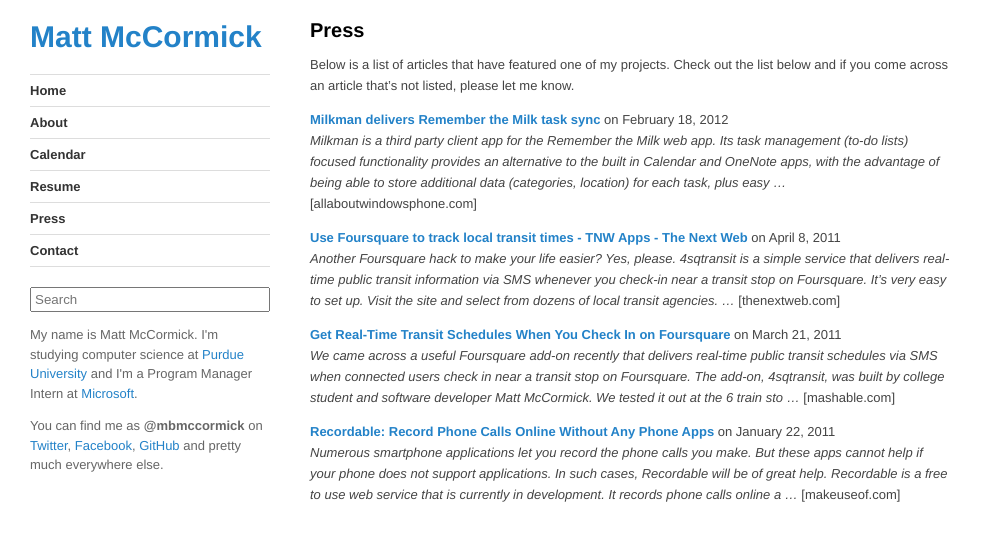
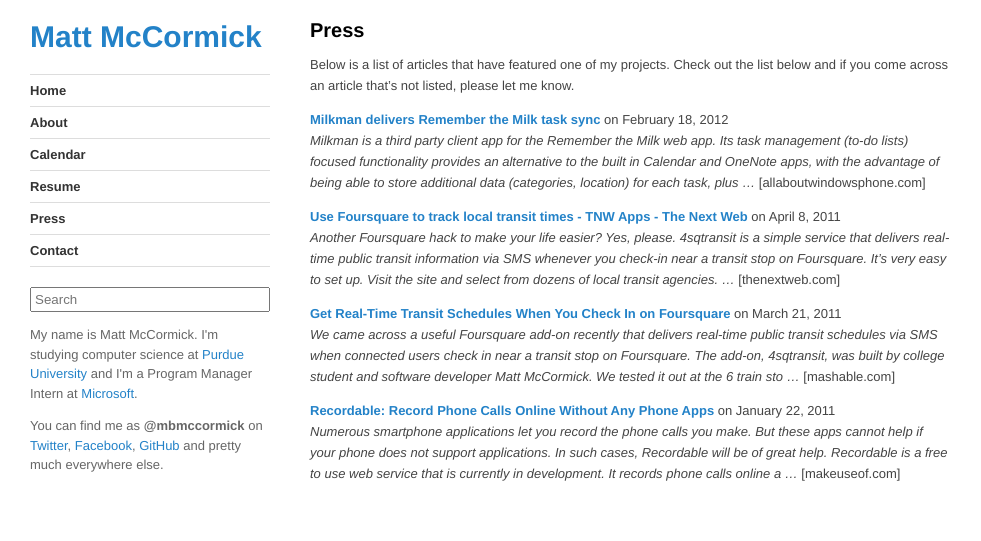
Before and after one commit to mbmccormick/mbmccormick.github.io, a Jekyll site: the page built from press/index.md, in a window 1280 px wide. Shown: the top 541 px of the page, without its empty margins (0-981 px from the left). Built offline with Jekyll 4.4.1, drawn with Linux system fonts in a browser that asks for light colours; Markdown is read by kramdown in place of the engine named in the settings.

Commit message:
Update press/index.md

```diff
--- a/press/index.md
+++ b/press/index.md
@@ -6,7 +6,7 @@
 Below is a list of articles that have featured one of my projects. Check out the list below and if you come across an article that's not listed, please let me know.
 
 <b><a href="http://allaboutwindowsphone.com/flow/item/14261_Milkman_delivers_Remember_the_.php" target="_blank">Milkman delivers Remember the Milk task sync</a></b> on February 18, 2012
-<i>Milkman is a third party client app for the Remember the Milk web app. Its task management (to-do lists) focused functionality provides an alternative to the built in Calendar and OneNote apps, with the advantage of being able to store additional data (categories, location) for each task, plus easy ...</i> [allaboutwindowsphone.com]
+<i>Milkman is a third party client app for the Remember the Milk web app. Its task management (to-do lists) focused functionality provides an alternative to the built in Calendar and OneNote apps, with the advantage of being able to store additional data (categories, location) for each task, plus ...</i> [allaboutwindowsphone.com]
 
 <b><a href="http://thenextweb.com/apps/2011/04/08/use-foursquare-to-track-local-transit-times/" target="_blank">Use Foursquare to track local transit times - TNW Apps - The Next Web</a></b> on April 8, 2011
 <i>Another Foursquare hack to make your life easier? Yes, please. 4sqtransit is a simple service that delivers real-time public transit information via SMS whenever you check-in near a transit stop on Foursquare. It’s very easy to set up. Visit the site and select from dozens of local transit agencies. ...</i> [thenextweb.com]
```
